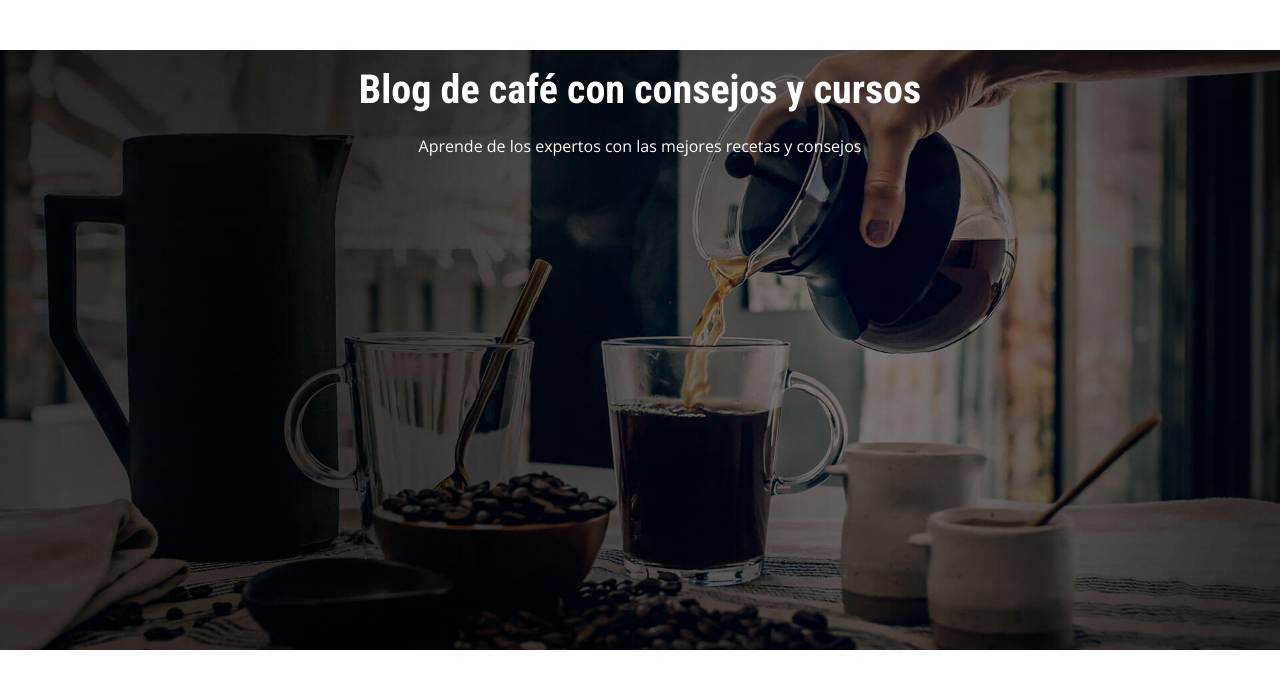
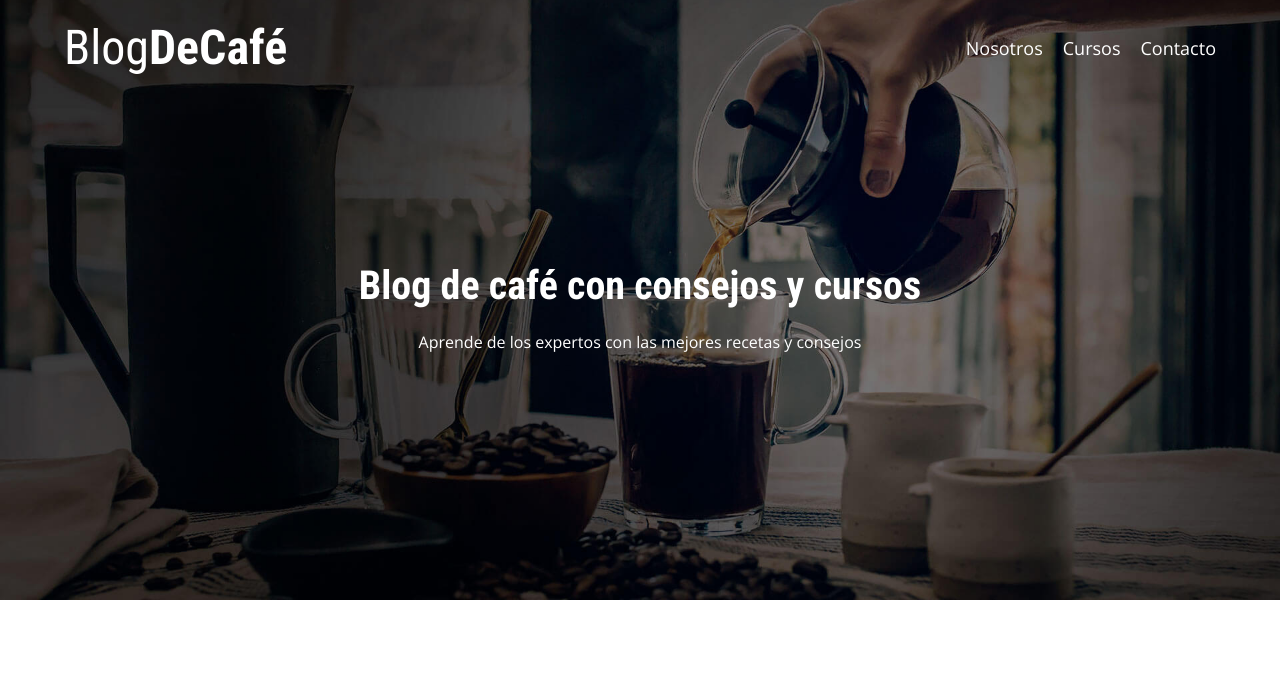
Before and after one commit to SebasYnojosa/Blog-de-Cafe, a plain HTML site: page index.html in a window 1280 px wide. Drawn offline with nearby package versions, Linux system fonts and the light colour scheme.

Commit message:
Mejorado el header

```diff
--- a/css/styles.css
+++ b/css/styles.css
@@ -80,3 +80,47 @@ img {
     color: var(--colorBlanco);
     margin-top: 5rem;
 }
+
+@media (min-width: 768px) {
+    .header__texto {
+        margin-top: 15rem;
+    }
+}
+
+@media (min-width: 768px) {
+    .barra {
+        display: flex;
+        justify-content: space-between;
+        align-items: center;
+    }
+}
+
+.logo {
+    color: var(--colorBlanco);
+}
+
+.logo__nombre {
+    font-weight: 400;
+}
+
+.navegacion {
+
+}
+
+.logo__bold {
+    font-weight: 700;
+}
+
+@media (min-width: 768px) {
+    .navegacion {
+        display: flex;
+        gap: 2rem;
+    }
+}
+
+.navegacion__enlace {
+    display: block;
+    text-align: center;
+    font-size: 1.8rem;
+    color: var(--colorBlanco);
+}
--- a/index.html
+++ b/index.html
@@ -13,6 +13,19 @@
 </head>
 <body>
     <header class="header">
+        <div class="contenedor">
+            <div class="barra">
+                <a class="logo" href="index.html">
+                    <h1 class="logo__nombre no-margin centrar-texto">Blog<span class="logo__bold">DeCafé</span></h1>
+                </a>
+
+                <nav class="navegacion">
+                    <a href="nosotros.html" class="navegacion__enlace">Nosotros</a>
+                    <a href="cursos.html" class="navegacion__enlace">Cursos</a>
+                    <a href="contacto.html" class="navegacion__enlace">Contacto</a>
+                </nav>
+            </div>
+        </div>
         <div class="header__texto">
             <h2 class="no-margin">Blog de café con consejos y cursos</h2>
             <p class="no-margin">Aprende de los expertos con las mejores recetas y consejos</p>
```
